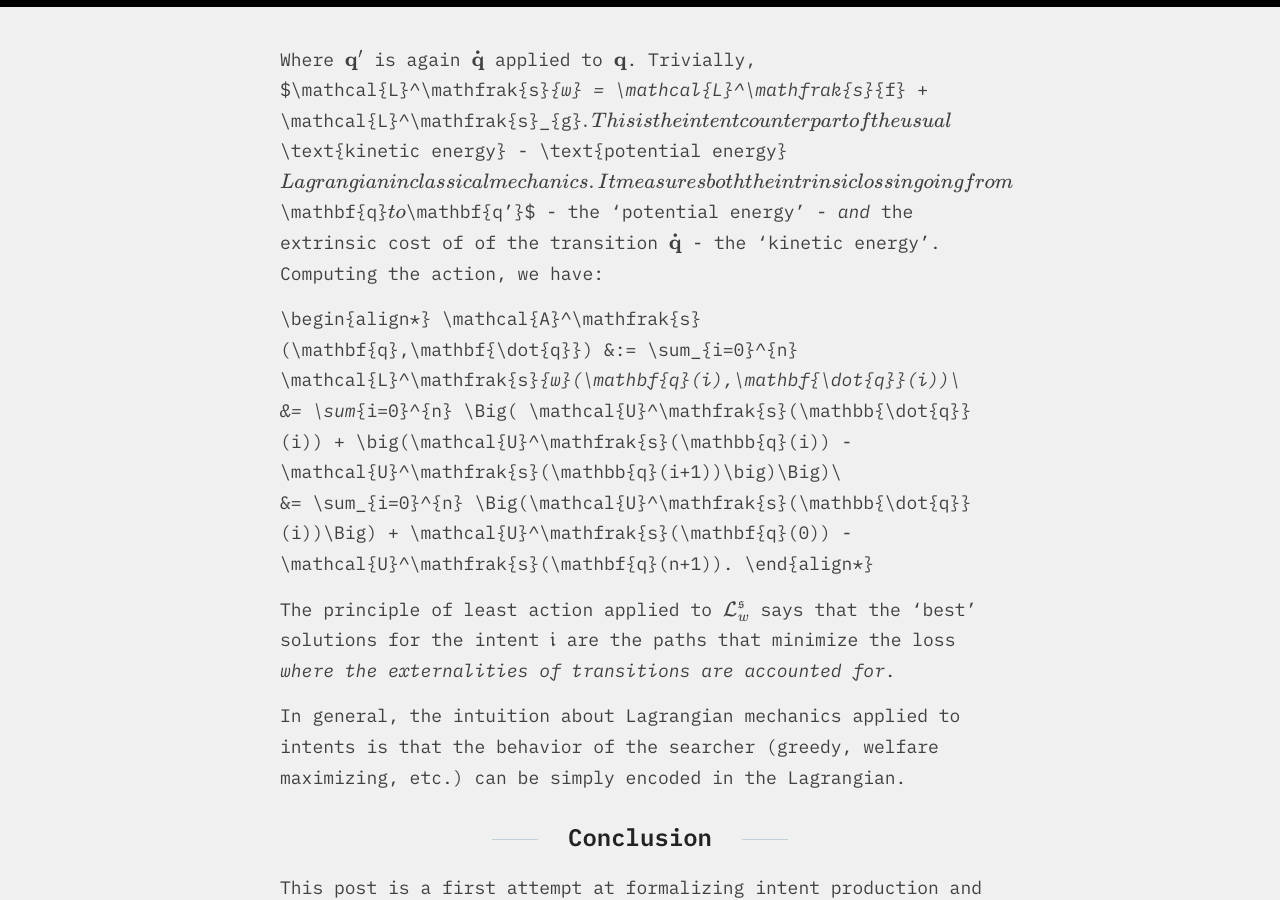
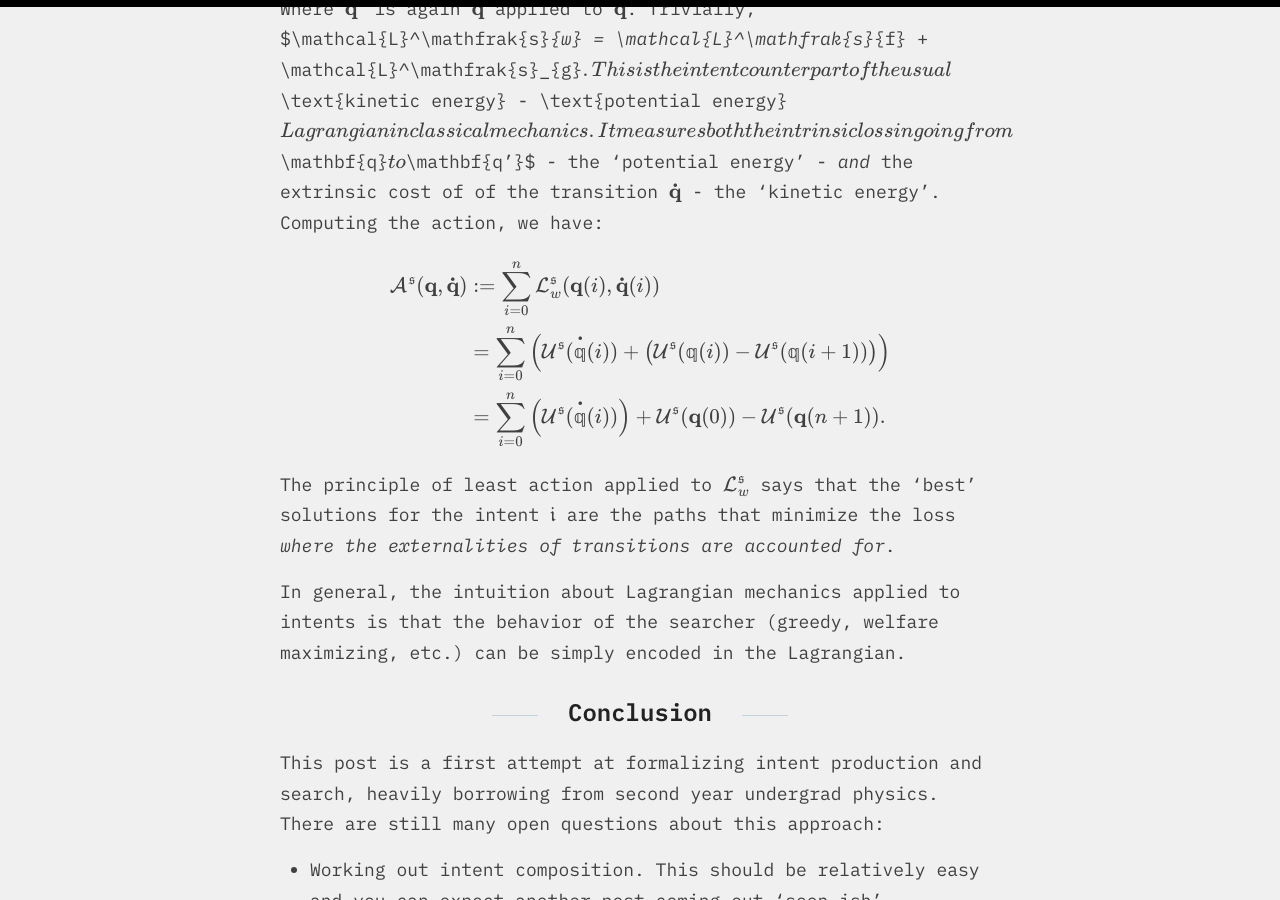
Before and after one commit to eric-downes/20sq-blog, a Jekyll site: the page built from _posts/2023-07-26-lagrangian-intent-search-i.md, in a window 1280 px wide and 900 px high, scrolled down 24195 px. Built offline with Jekyll 4.4.1, drawn with Linux system fonts in a browser that asks for light colours; formulas are drawn with MathJax 3; some of the changed text lies outside the part shown.

Commit message:
Continuing blog post

```diff
--- a/_posts/2023-07-26-lagrangian-intent-search-i.md
+++ b/_posts/2023-07-26-lagrangian-intent-search-i.md
@@ -298,11 +298,13 @@ Above, we depicted a greedy solver Lagrangian. We annotated the states with thei
 
 The action of this Lagrangian on an allowed path is:
 
-\begin{align\*}
-    \mathcal{A}^\mathfrak{s}(\mathbf{q},\mathbf{\dot{q}}) &:= \sum_{i=0}^{n} \mathcal{L}^\mathfrak{s}_{g}(\mathbf{q}(i),\mathbf{\dot{q}}(i))\\\\
-    & = \sum_{i=0}^{n} \Big( \mathcal{U}^\mathfrak{s}(\mathbf{q}(i)) - \mathcal{U}^\mathfrak{s}(\mathbf{q}(i+1))\Big)\\\\
+$$
+\begin{align*}
+    \mathcal{A}^\mathfrak{s}(\mathbf{q},\mathbf{\dot{q}}) &:= \sum_{i=0}^{n} \mathcal{L}^\mathfrak{s}_{g}(\mathbf{q}(i),\mathbf{\dot{q}}(i))\\
+    & = \sum_{i=0}^{n} \Big( \mathcal{U}^\mathfrak{s}(\mathbf{q}(i)) - \mathcal{U}^\mathfrak{s}(\mathbf{q}(i+1))\Big)\\
     &= \mathcal{U}^\mathfrak{s}(\mathbf{q}(0)) - \mathcal{U}^\mathfrak{s}(\mathbf{q}(n+1))
-\end{align\*}
+\end{align*}
+$$
 
 So the action measures the net utility loss in walking a given path. The principle of least action applied to $\mathcal{L}^\mathfrak{s}_{g}$ says that the 'best' allowed paths are the ones minimizing the solver's utility loss. So, the greedy Lagrangian represents a solver that is maximally greedy: Given an intent, $\mathfrak{s}$ will pick the solution that is most convenient for its own pocket.
 
@@ -320,11 +322,13 @@ We conclude by putting things together:
 
 Where $\mathbf{q'}$ is again $\mathbf{\dot{q}}$ applied to $\mathbf{q}$. Trivially, $\mathcal{L}^\mathfrak{s}_{w} = \mathcal{L}^\mathfrak{s}_{f} + \mathcal{L}^\mathfrak{s}_{g}$. This is the intent counterpart of the usual $\text{kinetic energy} - \text{potential energy}$ Lagrangian in classical mechanics. It measures both the intrinsic loss in going from $\mathbf{q}$ to $\mathbf{q'}$ - the 'potential energy' - *and* the extrinsic cost of of the transition $\mathbf{\dot{q}}$ - the 'kinetic energy'. Computing the action, we have:
 
-\begin{align\*}
-    \mathcal{A}^\mathfrak{s}(\mathbf{q},\mathbf{\dot{q}}) &:= \sum_{i=0}^{n} \mathcal{L}^\mathfrak{s}_{w}(\mathbf{q}(i),\mathbf{\dot{q}}(i))\\\\
-    &= \sum_{i=0}^{n} \Big( \mathcal{U}^\mathfrak{s}(\mathbb{\dot{q}}(i)) + \big(\mathcal{U}^\mathfrak{s}(\mathbb{q}(i)) - \mathcal{U}^\mathfrak{s}(\mathbb{q}(i+1))\big)\Big)\\\\
+$$
+\begin{align*}
+    \mathcal{A}^\mathfrak{s}(\mathbf{q},\mathbf{\dot{q}}) &:= \sum_{i=0}^{n} \mathcal{L}^\mathfrak{s}_{w}(\mathbf{q}(i),\mathbf{\dot{q}}(i))\\
+    &= \sum_{i=0}^{n} \Big( \mathcal{U}^\mathfrak{s}(\mathbb{\dot{q}}(i)) + \big(\mathcal{U}^\mathfrak{s}(\mathbb{q}(i)) - \mathcal{U}^\mathfrak{s}(\mathbb{q}(i+1))\big)\Big)\\
     &= \sum_{i=0}^{n} \Big(\mathcal{U}^\mathfrak{s}(\mathbb{\dot{q}}(i))\Big) + \mathcal{U}^\mathfrak{s}(\mathbf{q}(0)) - \mathcal{U}^\mathfrak{s}(\mathbf{q}(n+1)).
-\end{align\*}
+\end{align*}
+$$
 
 The principle of least action applied to $\mathcal{L}^\mathfrak{s}_{w}$ says that the 'best' solutions for the intent $\mathfrak{i}$ are the paths that minimize the loss *where the externalities of transitions are accounted for*.
 
```
